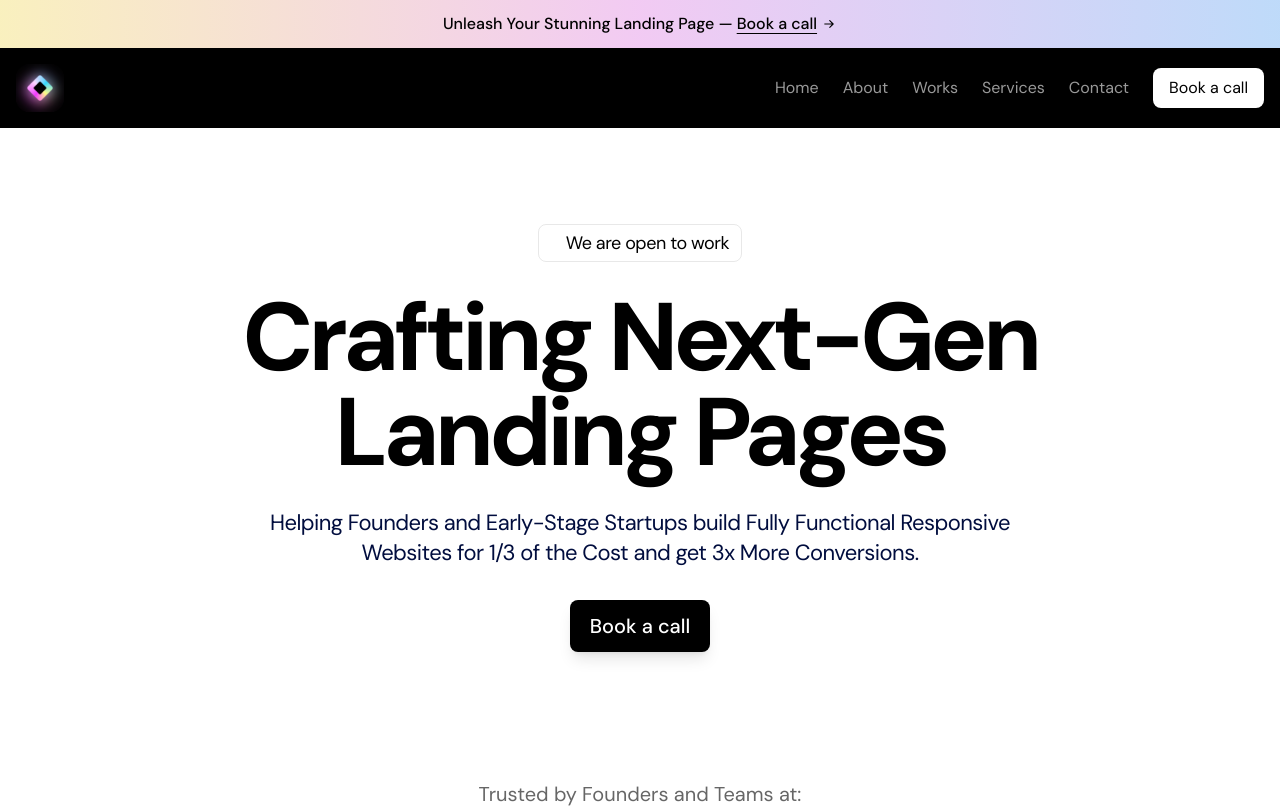
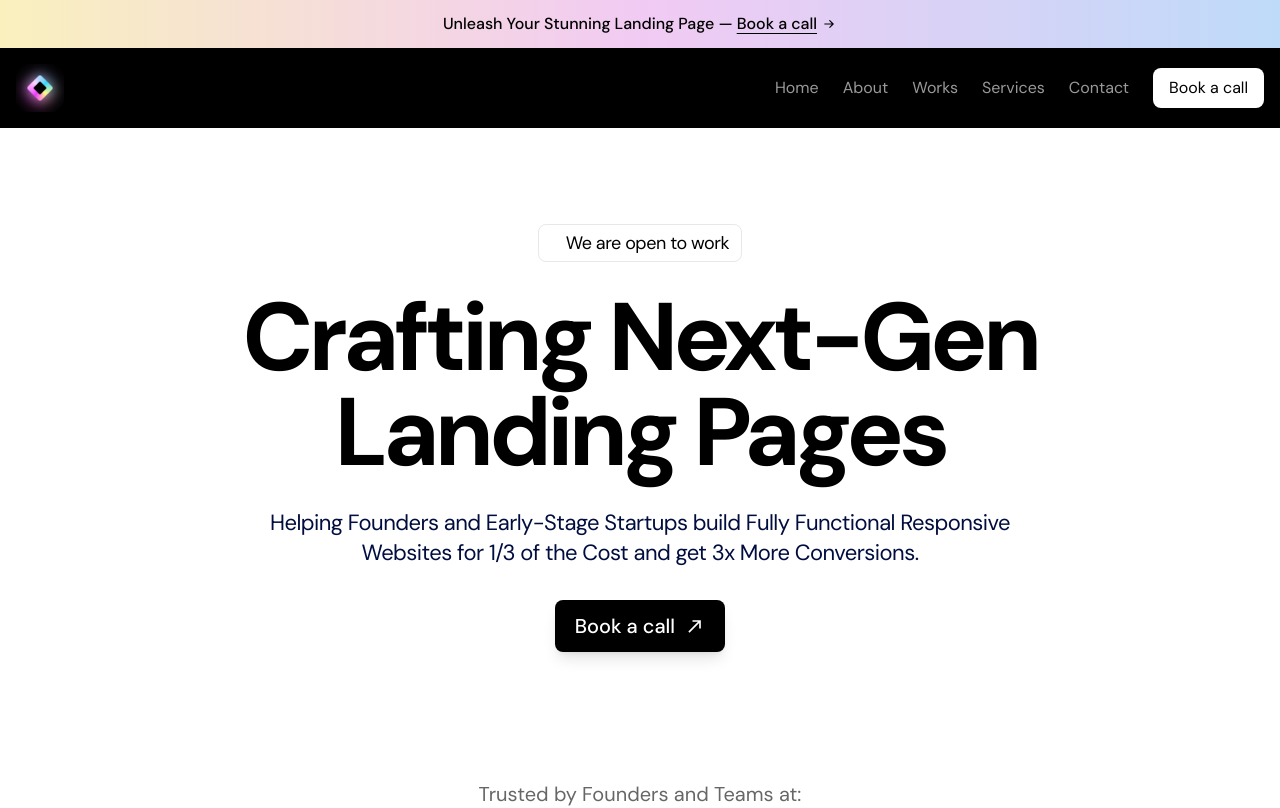
Before and after one commit to amlanxbghn/agency, a Next.js app: page / in a window 1280 px wide. Shown: the top 808 px of the page. Built offline with nearby package versions, Linux system fonts and the light colour scheme.

Commit message:
Hero Reveal Animation

```diff
--- a/src/components/Hero.tsx
+++ b/src/components/Hero.tsx
@@ -1,3 +1,4 @@
+import { MdCallMade } from "react-icons/md";
 import { TextGenerateEffect } from "./ui/TextGenerateEffect";
 
 export const Hero = () => {
@@ -23,7 +24,7 @@ export const Hero = () => {
                     Helping Founders and Early-Stage Startups build Fully Functional Responsive Websites for 1/3 of the Cost and get 3x More Conversions.
                 </p>
                 <div className="flex justify-center mt-8">
-                    <button className="text-xl bg-black text-white py-3 px-5 rounded-lg font-medium shadow-lg">Book a call</button>
+                    <button className="inline flex items-center text-xl bg-black text-white py-3 px-5 rounded-lg font-medium shadow-lg">Book a call &nbsp;<MdCallMade/> </button>
                 </div>
             </div>
         </div>
```
